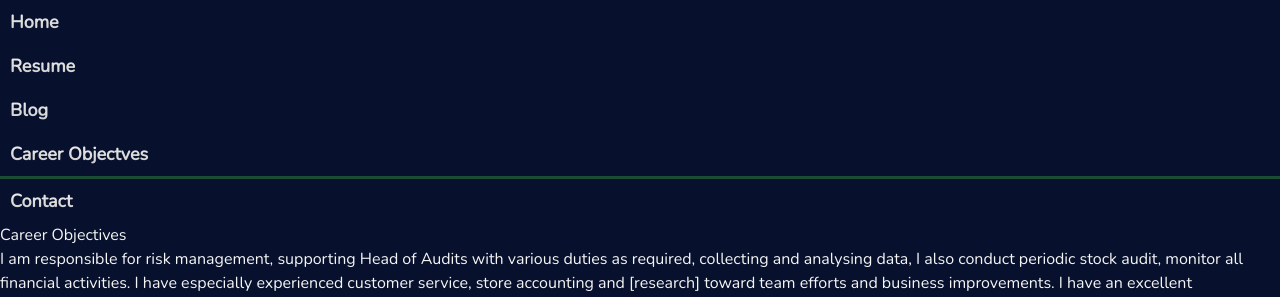
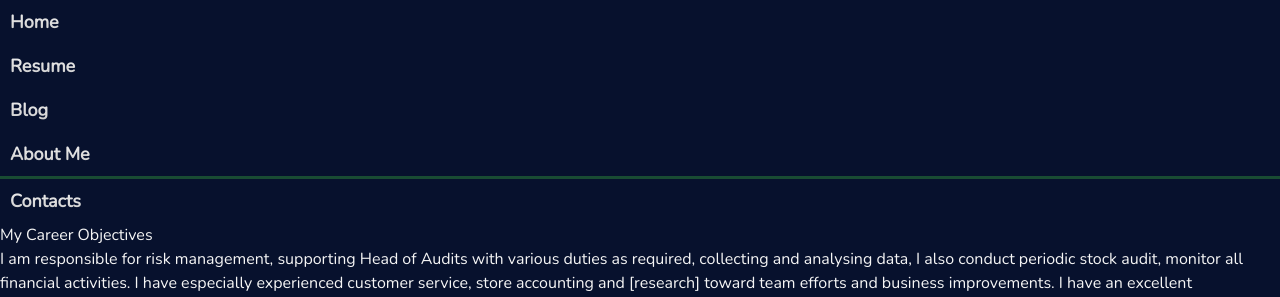
Before and after one commit to femigabriel/Blessing_portfolio, a React (Vite) app: page /about in a window 1280 px wide. Shown: the top 297 px of the page. Built offline with nearby package versions, Linux system fonts and the light colour scheme; a web font is replaced by a local one.

Commit message:
nav fixes

```diff
--- a/src/components/laybout/Navbar.tsx
+++ b/src/components/laybout/Navbar.tsx
@@ -22,7 +22,7 @@ const menuA = [
   },
   {
     id: 4,
-    title: "Career Objectves",
+    title: "About Me",
     link: "/about",
   },
 ];
@@ -53,7 +53,7 @@ export const Navbar = () => {
           );
         })}
         <li onClick={showModal} className="">
-          Contact
+          Contacts
         </li>
       </nav>
       <Modal
--- a/src/components/pages/AboutMe.tsx
+++ b/src/components/pages/AboutMe.tsx
@@ -5,7 +5,7 @@ export default function AboutMe() {
     <div className="p-5 pt-10 lg:px-20 flex items-center justify-center">
       <div>
         <h1 className="text-center text-[18px] uppercase font-semibold">
-          Career Objectives
+        My  Career Objectives
         </h1>
         <div className="lg:text-[18px] sm:text-[14px] text-gray-100 lg:w-[45em] sm:w-[38em] leading-relaxed  mt-20 tracking-widest mb-10">
           <p>
```
